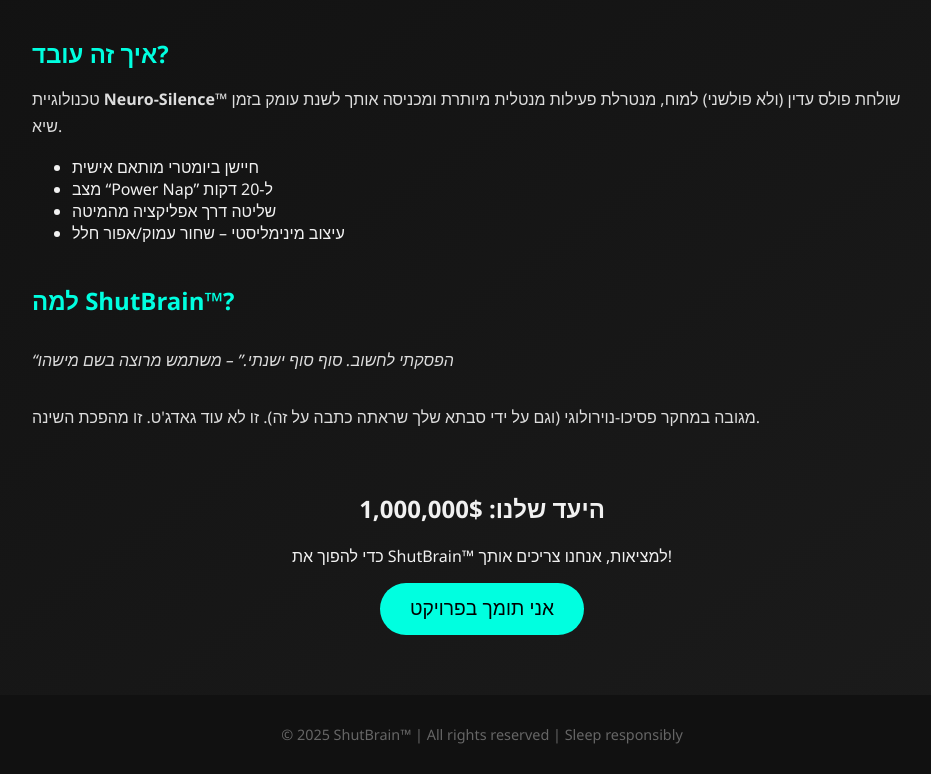
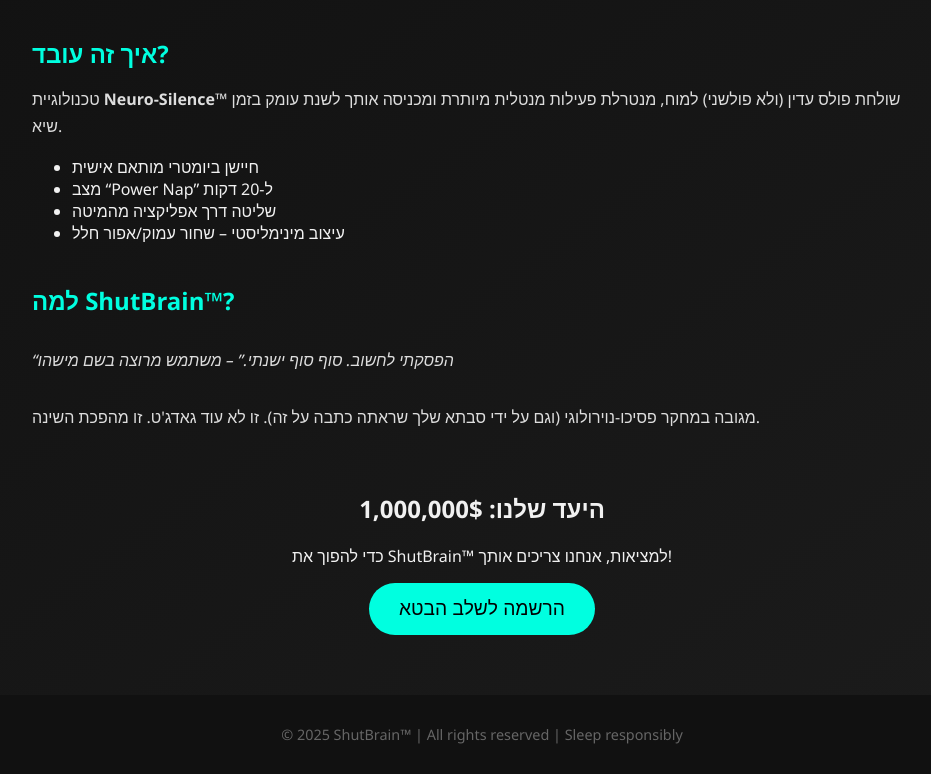
Before and after one commit to shsy66erft/ShutBrain, a plain HTML site: page index.html in a window 1280 px wide. Shown: the part 409-1183 px from the top of the page, without its empty margins (158-1089 px from the left). Drawn offline with Linux system fonts and the light colour scheme.

Commit message:
Update index.html

```diff
--- a/index.html
+++ b/index.html
@@ -122,8 +122,8 @@
   <div class="cta">
     <h2>היעד שלנו: 1,000,000$</h2>
     <p>כדי להפוך את ShutBrain™ למציאות, אנחנו צריכים אותך!</p>
-    <button onclick="alert('תודה שאתה איתנו – המוח שלך יכבה בקרוב!')">
-      אני תומך בפרויקט
+    <button onclick="window.location.href='signup.html';">
+      הרשמה לשלב הבטא
     </button>
   </div>
 
```
